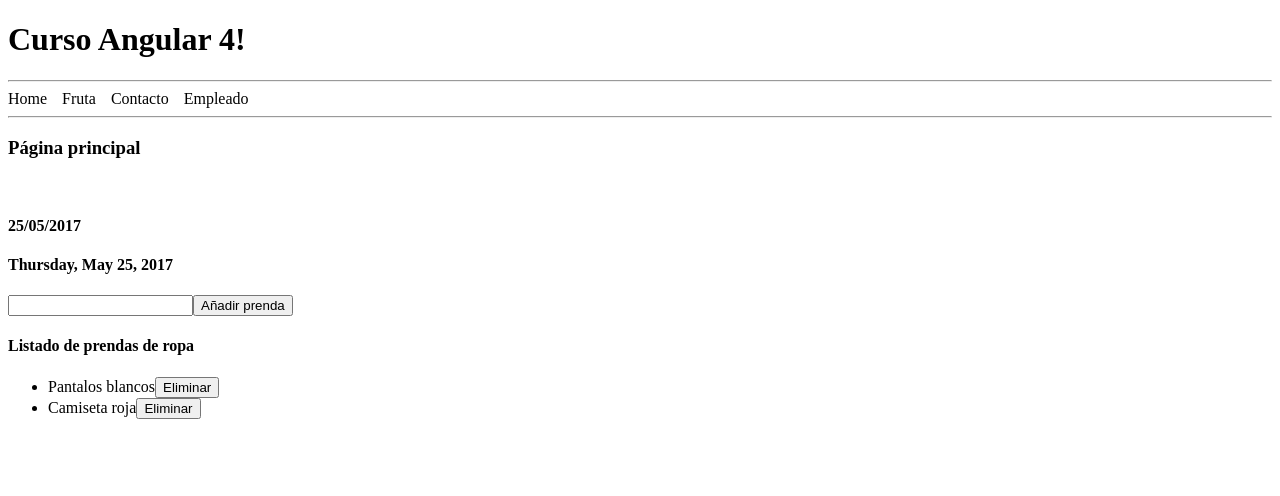
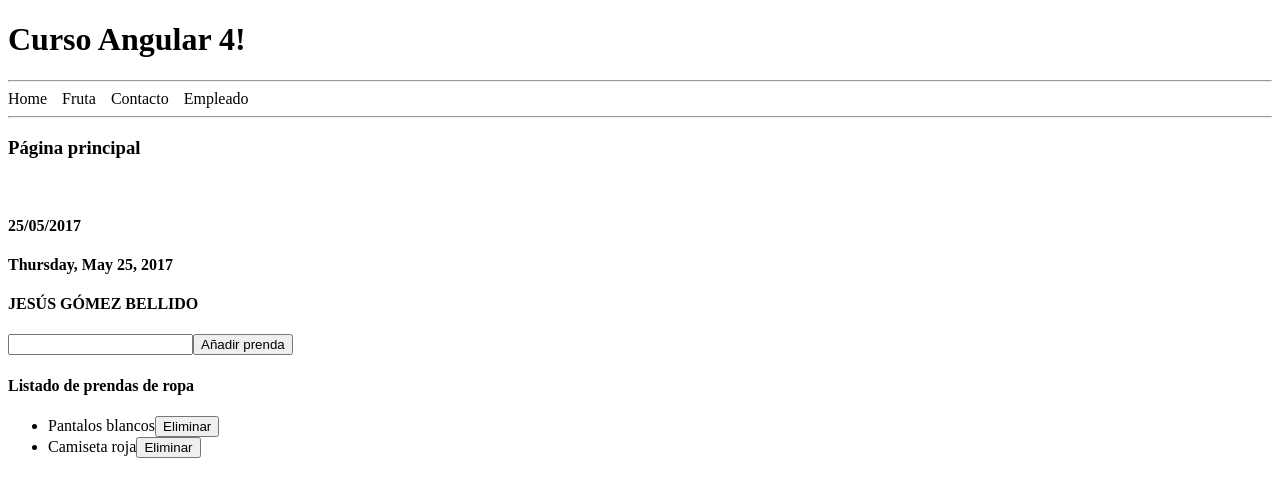
Before and after one commit to evuzLearn/angular4, an Angular app: page / in a window 1280 px wide. Shown: the top 496 px of the page. Built offline with nearby package versions, Linux system fonts and the light colour scheme.

Commit message:
Pies: string

```diff
--- a/src/app/home/home.component.html
+++ b/src/app/home/home.component.html
@@ -3,7 +3,7 @@
 <h4>{{fecha | date:'dd/MM/yyyy'}}</h4>
 <h4>{{fecha | date:'fullDate'}}</h4>
 
-
+<h4>{{nombre | uppercase}}</h4>
 
 <input type="text" [(ngModel)]="nuevaPrenda"><button (click)="guardarPrenda()">Añadir prenda</button>
 <h4>Listado de prendas de ropa</h4>
--- a/src/app/home/home.component.ts
+++ b/src/app/home/home.component.ts
@@ -13,6 +13,7 @@
   public nuevaPrenda: string;
 
   public fecha;
+  public nombre = 'JesúS góMeZ belLido';
 
   constructor(
     private _ropaSrv: RopaService
```
